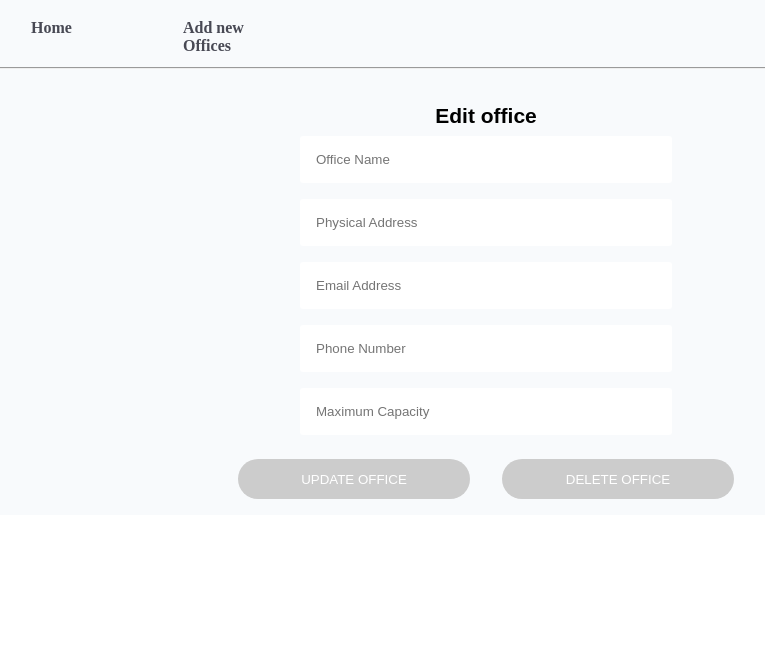
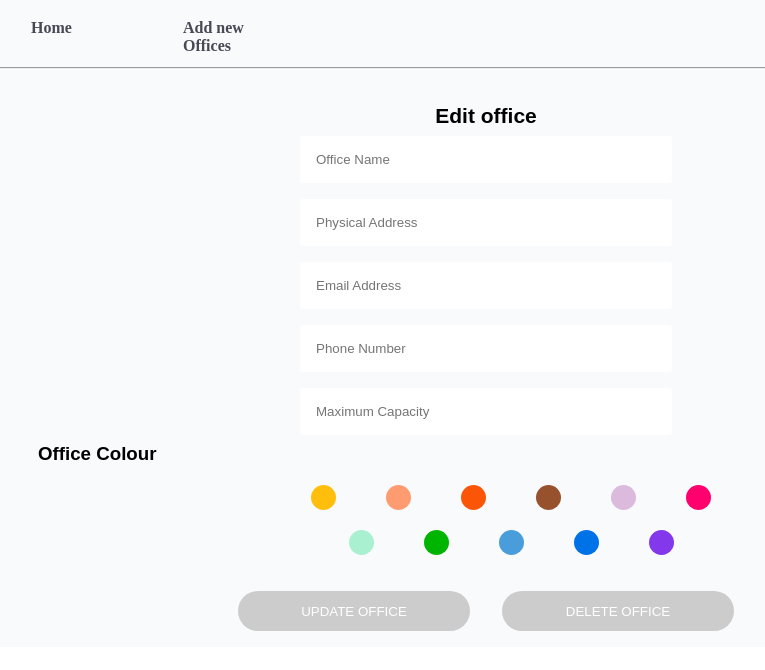
Before and after one commit to tony2tones/company-manager, an Angular app: page /office-view/edit-office/1 in a window 1280 px wide. Shown: the top 670 px of the page, without its empty margins (97-862 px from the left). Built offline with nearby package versions, Linux system fonts and the light colour scheme; no server answers.

Commit message:
added COLOUR!!!!

```diff
--- a/src/app/components/add-office/add-office.component.css
+++ b/src/app/components/add-office/add-office.component.css
@@ -30,6 +30,67 @@ form {
   border-radius: 3px;
 }
 
+
+.colour-scheme {
+  margin-top:20px;
+  display: flex;
+  flex-direction: row;
+  justify-content: center;
+
+}
+.colour-row-2 {
+  display: flex;
+  margin:20px;
+  justify-content: center;
+}
+.dot{
+  margin-left:50px;
+  height: 25px;
+  width: 25px;
+  border-radius: 13px;
+}
+
+.dot.active {
+  border-radius: 2px solid black !important;
+}
+
+.colour-1 {
+  background-color: #FFBE0B;
+}
+
+.colour-2 {
+  background-color: #FF9B71;
+}
+
+.colour-3 {
+  background-color: #FB5607;
+}
+.colour-4 {
+  background-color: #97512C;
+}
+.colour-5 {
+  background-color:  #DBBADD;
+}
+.colour-6 {
+  background-color: #FF006E;
+}
+.colour-7 {
+  background-color: #A9F0D1;
+}
+.colour-8 {
+  background-color: #00B402;
+}
+.colour-9 {
+  background-color: #489DDA;
+}
+.colour-10 {
+  background-color: #0072E8;
+}
+.colour-11 {
+  background-color: #8338EC;
+}
+
+
 button {
   width: 232px;
   margin: 1rem;
--- a/src/app/components/add-office/add-office.component.html
+++ b/src/app/components/add-office/add-office.component.html
@@ -20,6 +20,24 @@
     <label for=""></label>
     <input type="number" class="form-control" formControlName="officeCapacity" name="officeCapacity" ngModel placeholder="Maximum Capacity" value="">
   </div>
+
+  <h3>Office Colour</h3>
+  <div class="colour-scheme">
+    <div ngClass="active : editOfficeProfileForm.colourScheme " class="colour-1 dot active" (click)="colourSelected('#FFBE0B')"> </div>
+    <div class="colour-2 dot" (click)="colourSelected('#FF9B71')"> </div>
+    <div class="colour-3 dot" (click)="colourSelected('#FB5607')"> </div>
+    <div class="colour-4 dot" (click)="colourSelected('#97512C')"> </div>
+    <div class="colour-5 dot" (click)="colourSelected('#DBBADD')"> </div>
+    <div class="colour-6 dot" (click)="colourSelected('#FF006E')"> </div>
+  </div>
+  <div class="colour-row-2">
+      <div class="colour-7 dot" (click)="colourSelected('#A9F0D1')"> </div>
+      <div class="colour-8 dot" (click)="colourSelected('#00B402')"> </div>
+      <div class="colour-9 dot" (click)="colourSelected('#489DDA')"> </div>
+      <div class="colour-10 dot" (click)="colourSelected('#0072E8')"> </div>
+      <div class="colour-11 dot" (click)="colourSelected('#8338EC')"> </div>
+  </div>
+
   <div class="form-group ">
     <button class="" [disabled]="!officeProfileForm.valid" (click)="onSubmit()">ADD OFFICE</button>
 </div>
--- a/src/app/components/add-office/add-office.component.ts
+++ b/src/app/components/add-office/add-office.component.ts
@@ -24,12 +24,21 @@ export class AddOfficeComponent implements OnInit {
       officeCapacity: [0, Validators.required],
       address: ['', Validators.required],
       email: ['', [Validators.required, Validators.email]],
+      colourScheme: [''],
       staff: [''],
     });
 
   }
 
+  public colourSelected(colour: string) {
+    this.officeProfileForm.patchValue({
+      colourScheme: colour
+    });
+  }
+
   public onSubmit() {
+    console.log('details', this.officeProfileForm);
+
     if (this.officeProfileForm.valid) {
       this.officeService.addOffice(this.officeProfileForm.value).subscribe((data) => {
 
--- a/src/app/components/edit-office/edit-office.component.css
+++ b/src/app/components/edit-office/edit-office.component.css
@@ -43,7 +43,74 @@ button:disabled {
   background: #ccc;
   cursor:not-allowed;
 }
+.colour-scheme {
+  margin-top:20px;
+  display: flex;
+  flex-direction: row;
+  justify-content: center;
 
+}
+.colour-row-2 {
+  display: flex;
+  margin:20px;
+  justify-content: center;
+}
+.dot{
+  margin-left:50px;
+  height: 25px;
+  width: 25px;
+  border-radius: 13px;
+}
+
+.dot.active {
+  border-radius: 2px solid black !important;
+}
+
+.colour-1 {
+  background-color: #FFBE0B;
+}
+
+.colour-2 {
+  background-color: #FF9B71;
+}
+
+.colour-3 {
+  background-color: #FB5607;
+}
+.colour-4 {
+  background-color: #97512C;
+}
+.colour-5 {
+  background-color:  #DBBADD;
+}
+.colour-6 {
+  background-color: #FF006E;
+}
+.colour-7 {
+  background-color: #A9F0D1;
+}
+.colour-8 {
+  background-color: #00B402;
+}
+.colour-9 {
+  background-color: #489DDA;
+}
+.colour-10 {
+  background-color: #0072E8;
+}
+.colour-11 {
+  background-color: #8338EC;
+}
+
+
+.checkmark span {
+  position: absolute;
+  left:0;
+  top:0;
+  background-color: #FFBE0B;
+  width: 20px;
+  height: 20px;
+}
 button {
   background: #489DDA;
   cursor: pointer;
--- a/src/app/components/edit-office/edit-office.component.html
+++ b/src/app/components/edit-office/edit-office.component.html
@@ -20,6 +20,24 @@
     <label for=""></label>
     <input type="number" class="form-control" formControlName="officeCapacity" name="officeCapacity" ngModel placeholder="Maximum Capacity" value="">
   </div>
+  <div>
+    <h3>Office Colour</h3>
+    <div class="colour-scheme">
+      <div ngClass="active : editOfficeProfileForm.colourScheme " class="colour-1 dot active" (click)="colourSelected('#FFBE0B')"> </div>
+      <div class="colour-2 dot" (click)="colourSelected('#FF9B71')"> </div>
+      <div class="colour-3 dot" (click)="colourSelected('#FB5607')"> </div>
+      <div class="colour-4 dot" (click)="colourSelected('#97512C')"> </div>
+      <div class="colour-5 dot" (click)="colourSelected('#DBBADD')"> </div>
+      <div class="colour-6 dot" (click)="colourSelected('#FF006E')"> </div>
+    </div>
+    <div class="colour-row-2">
+        <div class="colour-7 dot" (click)="colourSelected('#A9F0D1')"> </div>
+        <div class="colour-8 dot" (click)="colourSelected('#00B402')"> </div>
+        <div class="colour-9 dot" (click)="colourSelected('#489DDA')"> </div>
+        <div class="colour-10 dot" (click)="colourSelected('#0072E8')"> </div>
+        <div class="colour-11 dot" (click)="colourSelected('#8338EC')"> </div>
+    </div>
+  </div>
   <div class="form-group ">
     <button class="" [disabled]="!editOfficeProfileForm.valid" (click)="onSubmit()">UPDATE OFFICE</button>
     <button class="" [disabled]="!editOfficeProfileForm.valid" (click)="deleteOffice()">DELETE OFFICE</button>
--- a/src/app/components/edit-office/edit-office.component.ts
+++ b/src/app/components/edit-office/edit-office.component.ts
@@ -13,6 +13,7 @@ import { OfficeServices } from 'src/app/service.service';
 export class EditOfficeComponent implements OnInit {
   public editOfficeProfileForm: FormGroup;
   public officeId: string;
+  public colourHash: string;
   selectedOffice: Office;
 
   constructor(
@@ -26,8 +27,8 @@ export class EditOfficeComponent implements OnInit {
     this.activeRoute.params.subscribe((room) => {
       const id = room.roomId;
       this.officeId = id;
-      if(this.officeId){
-        console.log('this roomId' , this.officeId);
+      if (this.officeId) {
+        console.log('this roomId', this.officeId);
         this.getOfficeInfo();
       }
     }),
@@ -44,21 +45,31 @@ export class EditOfficeComponent implements OnInit {
       officeCapacity: [0, Validators.required],
       address: ['', Validators.required],
       email: ['', [Validators.required, Validators.email]],
+      colourScheme: [''],
       staff: [''],
     });
 
   }
 
+  public colourSelected(colour) {
+    this.colourHash = colour;
+    console.log('details', this.colourHash);
+    this.editOfficeProfileForm.patchValue({
+      colourScheme: colour
+    });
+    console.log('details', this.editOfficeProfileForm);
+  }
+
   public getOfficeInfo(): void {
     this.officeService.getOfficeById(this.officeId).subscribe((formData) => {
       this.editOffice(formData);
-      // this.editOfficeProfileForm = formData.value;
       console.log('this should be one office ', this.editOfficeProfileForm);
 
     })
   }
 
-  public editOffice(office:Office){
+  public editOffice(office: Office) {
+    console.log(office);
     const editOffice = office[0];
     this.editOfficeProfileForm.patchValue({
       companyName: editOffice.companyName,
@@ -66,7 +77,9 @@ export class EditOfficeComponent implements OnInit {
       officeCapacity: editOffice.officeCapacity,
       address: editOffice.address,
       email: editOffice.email,
+      colourScheme: editOffice.colourScheme
     })
+    // this.onSubmit();
     // this.editOfficeProfileForm.controls['companyName'].setValue = office.companyName;
   }
 
@@ -80,9 +93,10 @@ export class EditOfficeComponent implements OnInit {
   }
 
   public onSubmit() {
+console.log(this.editOfficeProfileForm)
     if (this.editOfficeProfileForm.valid) {
       this.officeService.updateOffice(this.editOfficeProfileForm.value, this.officeId).subscribe((data) => {
-        console.log('speak to me ',data);
+        console.log('speak to me ', data);
         this.router.navigate(['/']);
       }),
         (err) => console.log(err);
--- a/src/app/components/rooms/office-view.component.html
+++ b/src/app/components/rooms/office-view.component.html
@@ -5,6 +5,7 @@
 [officeCapacity]="office.officeCapacity"
 [phoneNumber]="office.phoneNumber"
 [address]="office.address"
+[colourScheme]="office.colourScheme"
 [officeId]="office._id"
 ></app-office-room>
 
--- a/src/app/components/rooms/room/office.component.css
+++ b/src/app/components/rooms/room/office.component.css
@@ -13,12 +13,49 @@
   display:flex;
 }
 
-.color-banner {
+.colour-banner {
   width: 1rem;
-  background-color: blue;
+  /* background-color: blue; */
   border-top-left-radius: 10px;
   border-bottom-left-radius: 10px;
 }
+
+.colour-banner-FFBE0B {
+  background-color: #FFBE0B;
+}
+
+.colour-banner-FF9B71 {
+  background-color: #FF9B71;
+}
+
+.colour-banner-FB5607 {
+  background-color: #FB5607;
+}
+.colour-banner-97512C {
+  background-color: #97512C;
+}
+.colour-banner-DBBADD {
+  background-color:  #DBBADD;
+}
+.colour-banner-FF006E {
+  background-color: #FF006E;
+}
+.colour-banner-A9F0D1 {
+  background-color: #A9F0D1;
+}
+.colour-banner-00B402 {
+  background-color: #00B402;
+}
+.colour-banner-489DDA {
+  background-color: #489DDA;
+}
+.colour-banner-0072E8 {
+  background-color: #0072E8;
+}
+.colour-banner-8338EC {
+  background-color: #8338EC;
+}
+
 .content {
   padding-top: 20px;
   padding-left: 20px;
--- a/src/app/components/rooms/room/office.component.html
+++ b/src/app/components/rooms/room/office.component.html
@@ -1,6 +1,9 @@
 <div class="container">
   <div class="row">
-    <div class="color-banner"></div>
+    <div
+      class="colour-banner colour-banner-{{ colourScheme }}"
+      [style.background-color]="colourScheme"
+    ></div>
     <div class="content">
       <div class="content-row">
         <div class="header">
--- a/src/app/components/rooms/room/office.component.ts
+++ b/src/app/components/rooms/room/office.component.ts
@@ -14,6 +14,8 @@ export class OfficeComponent implements OnInit {
   @Input() companyName: string = '';
 
   @Input() officeCapacity: string = '';
+
+  @Input() colourScheme: string = '';
 
   @Input() phoneNumber: number = 0;
 
--- a/src/app/modals/office.modal.ts
+++ b/src/app/modals/office.modal.ts
@@ -6,4 +6,5 @@ export class Office {
     officeCapacity: number;
     address: string;
     staff: [{}];
+    colourScheme: string;
 }
```
Lines whose indentation alone changed are shown as unchanged.
